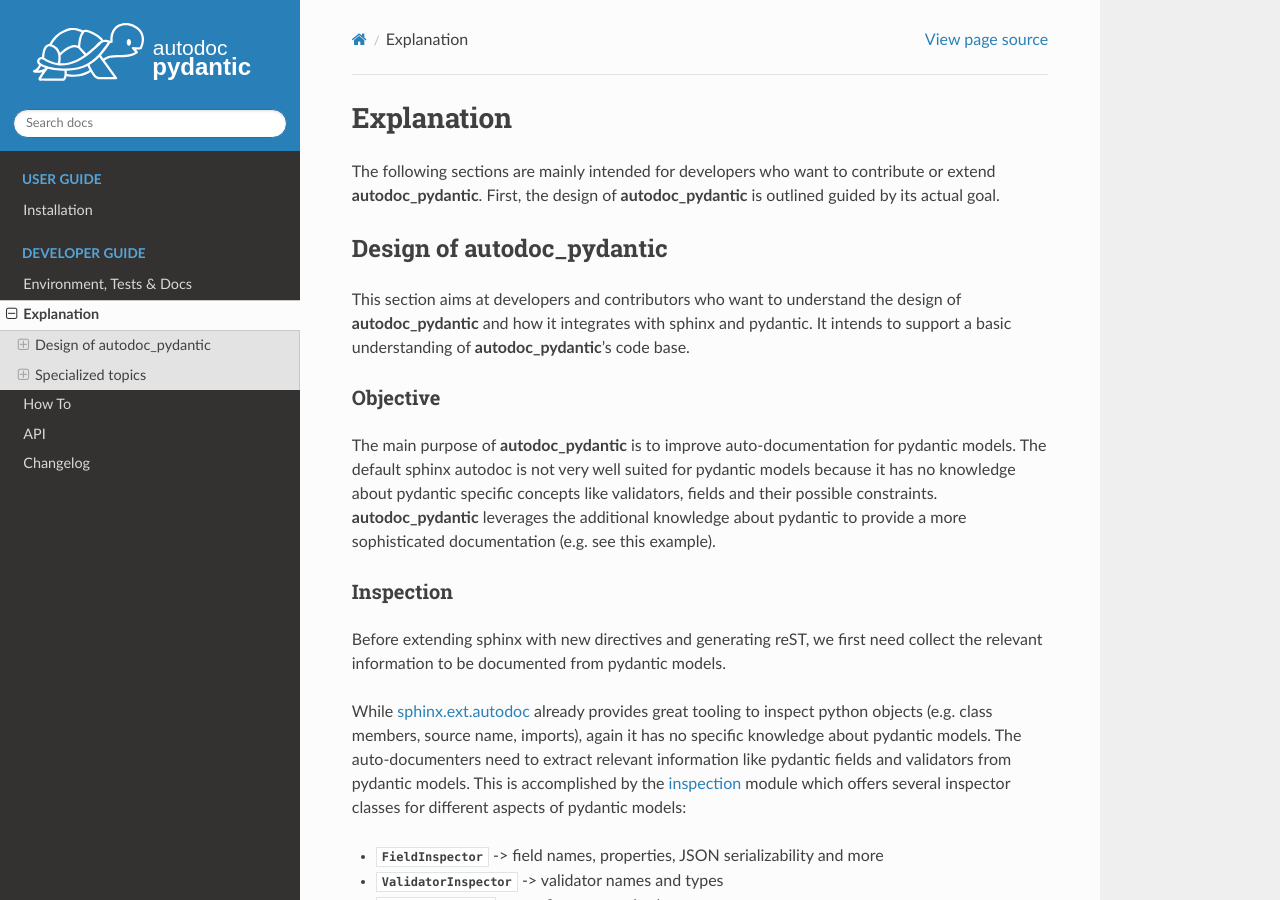
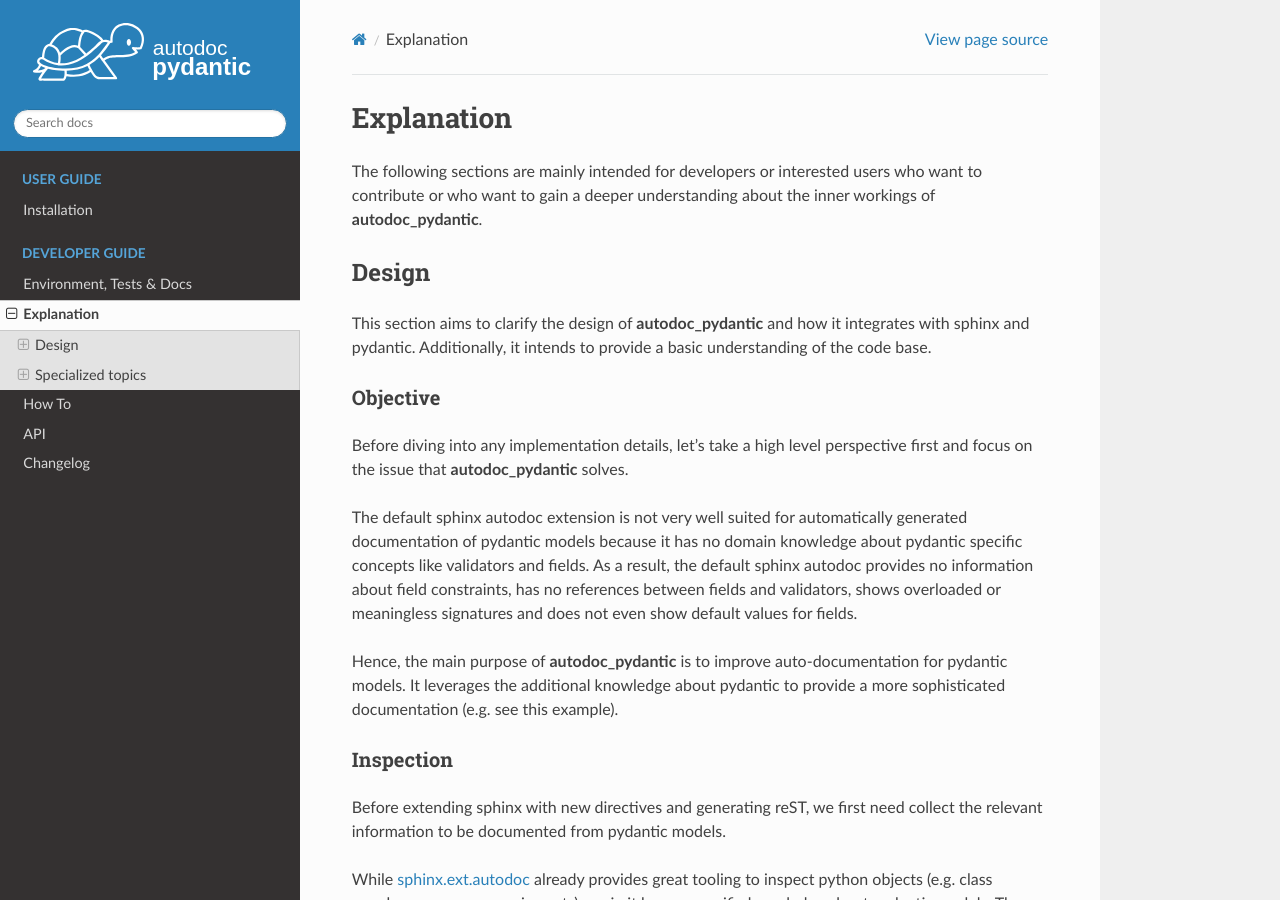
Before and after one commit to mansenfranzen/autodoc_pydantic, a Sphinx documentation site: the page built from docs/source/developer_guide/explanation.rst, in a window 1280 px wide and 900 px high. Built offline with Sphinx 7.4.7 and the Read the Docs theme 2.0.0, drawn with Linux system fonts in a browser that asks for light colours; pages that are not in the unit, such as notebooks, are missing from menus.

Commit message:
Improve explanation docs - skip ci.

```diff
--- a/docs/source/developer_guide/explanation.rst
+++ b/docs/source/developer_guide/explanation.rst
@@ -2,27 +2,34 @@
 Explanation
 ===========
 
-The following sections are mainly intended for developers who want to contribute
-or extend **autodoc_pydantic**. First, the design of **autodoc_pydantic** is
-outlined guided by its actual goal.
+The following sections are mainly intended for developers or interested users
+who want to contribute or who want to gain a deeper understanding about the
+inner workings of **autodoc_pydantic**.
 
---------------------------
-Design of autodoc_pydantic
---------------------------
+------
+Design
+------
 
-This section aims at developers and contributors who want to understand the
-design of **autodoc_pydantic** and how it integrates with sphinx and pydantic.
-It intends to support a basic understanding of **autodoc_pydantic**'s code base.
+This section aims to clarify the design of **autodoc_pydantic** and how it
+integrates with sphinx and pydantic. Additionally, it intends to provide a
+basic understanding of the code base.
 
 Objective
 =========
 
-The main purpose of **autodoc_pydantic** is to improve auto-documentation for
-pydantic models. The default sphinx autodoc is not very well suited for
-pydantic models because it has no knowledge about pydantic specific concepts
-like validators, fields and their possible constraints. **autodoc_pydantic**
-leverages the additional knowledge about pydantic to provide a more
-sophisticated documentation (e.g. see :ref:`this example <showcase>`).
+Before diving into any implementation details, let's take a high level
+perspective first and focus on the issue that **autodoc_pydantic** solves.
+
+The default sphinx autodoc extension is not very well suited for automatically
+generated documentation of pydantic models because it has no domain knowledge
+about pydantic specific concepts like validators and fields. As a result, the
+default sphinx autodoc provides no information about field constraints, has
+no references between fields and validators, shows overloaded or meaningless
+signatures and does not even show default values for fields.
+
+Hence, the main purpose of **autodoc_pydantic** is to improve auto-documentation
+for pydantic models. It leverages the additional knowledge about pydantic to
+provide a more sophisticated documentation (e.g. see :ref:`this example <showcase>`).
 
 Inspection
 ==========
```
